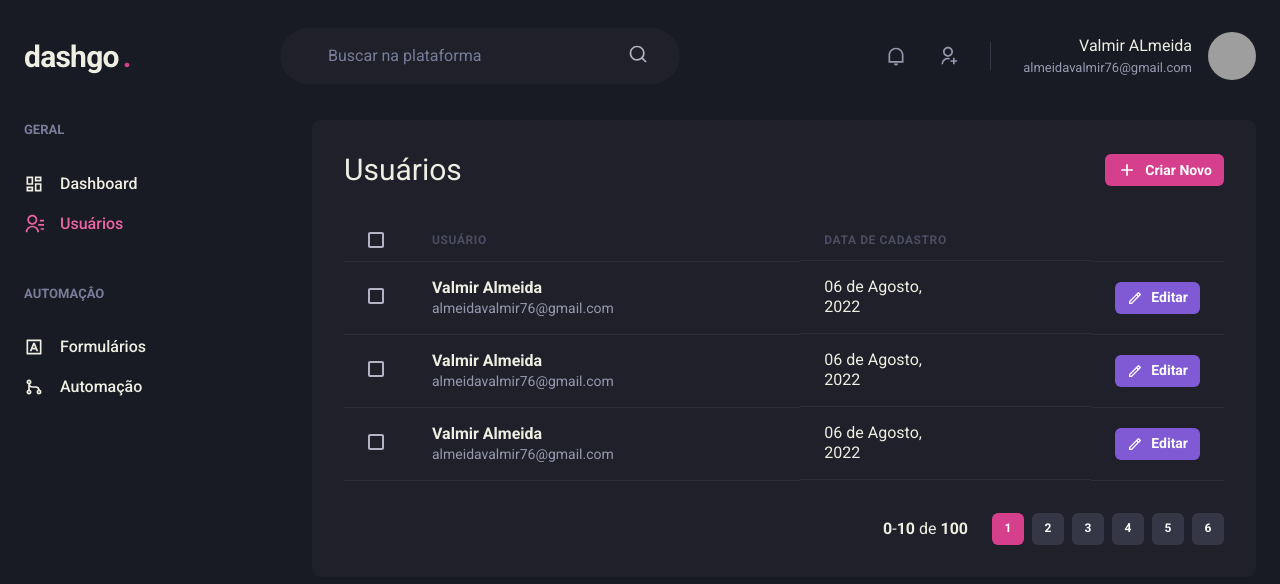
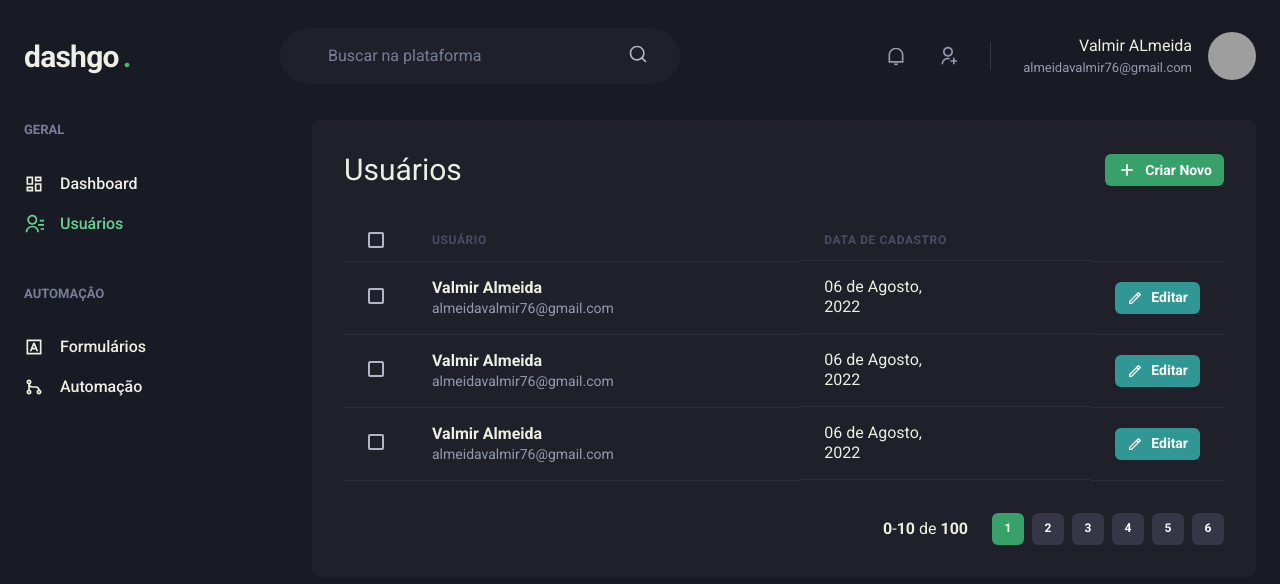
Before and after one commit to valmir1227/React-Chakra-Dashboard, a Next.js app: page /users in a window 1280 px wide. Shown: the top 584 px of the page. Built offline with nearby package versions, Linux system fonts and the light colour scheme; grey boxes are pictures that could not be loaded.

Commit message:
:art: modifying theme app

```diff
--- a/src/components/ActiveLink.tsx
+++ b/src/components/ActiveLink.tsx
@@ -29,7 +29,7 @@ export default function ActiveLink({
   return (
     <Link {...rest}>
       {cloneElement(children, {
-        color: isActive ? "pink.400" : "gray.50",
+        color: isActive ? "green.300" : "gray.50",
       })}
     </Link>
   );
--- a/src/components/Form/Input.tsx
+++ b/src/components/Form/Input.tsx
@@ -23,7 +23,7 @@ const InputBase: ForwardRefRenderFunction<HTMLInputElement, InputProps> = (
       <ChakraInput
         name={name}
         id={name}
-        focusBorderColor="pink.500"
+        focusBorderColor="green.400"
         bgColor="gray.900"
         variant="filled"
         _hover={{
--- a/src/components/Logo/Logo.tsx
+++ b/src/components/Logo/Logo.tsx
@@ -11,7 +11,7 @@ export default function Logo() {
       w="64"
     >
       dashgo
-      <Text as="span" color="pink.500" marginLeft={1}>
+      <Text as="span" color="green.400" marginLeft={1}>
         .
       </Text>
     </Text>
--- a/src/components/Pagination/PaginationItem.tsx
+++ b/src/components/Pagination/PaginationItem.tsx
@@ -16,10 +16,10 @@ export default function PaginationItem({
         size="sm"
         fontSize="xs"
         w="4"
-        colorScheme="pink"
+        colorScheme="green"
         disabled
         _disabled={{
-          bgColor: "pink.500",
+          bgColor: "green.400",
           cursor: "defaltt",
         }}
       >
@@ -32,7 +32,7 @@ export default function PaginationItem({
       size="sm"
       fontSize="xs"
       w="4"
-      colorScheme="pink"
+      colorScheme="green"
       bg="gray.700"
       _hover={{ bg: "gray.500" }}
     >
--- a/src/pages/dashboard.tsx
+++ b/src/pages/dashboard.tsx
@@ -16,6 +16,7 @@ const options: ApexOptions = {
     zoom: { enabled: false },
     foreColor: theme.colors.gray["500"],
   },
+  colors: [theme.colors.blue["400"]],
 
   grid: { show: false },
   dataLabels: {
@@ -44,8 +45,8 @@ const options: ApexOptions = {
     type: "gradient",
     gradient: {
       shade: "dark",
-      opacityFrom: 0.7,
-      opacityTo: 0.3,
+      opacityFrom: 1,
+      opacityTo: 0.4,
     },
   },
 };
--- a/src/pages/index.tsx
+++ b/src/pages/index.tsx
@@ -58,7 +58,7 @@ export default function SignIn() {
           href="/dashboard"
           type="submit"
           mt="6"
-          colorScheme="pink"
+          colorScheme="green"
           size="lg"
           isLoading={formState.isSubmitting}
         >
--- a/src/pages/users/create.tsx
+++ b/src/pages/users/create.tsx
@@ -109,7 +109,7 @@ export default function createUser() {
               </Link>
               <Button
                 type="submit"
-                colorScheme="pink"
+                colorScheme="green"
                 isLoading={formState.isSubmitting}
               >
                 Salvar
--- a/src/pages/users/index.tsx
+++ b/src/pages/users/index.tsx
@@ -13,6 +13,7 @@ import {
   Tr,
   Text,
   useBreakpointValue,
+  theme,
 } from "@chakra-ui/react";
 import Link from "next/link";
 import { RiAddLine, RiPencilLine, RiRefreshLine } from "react-icons/ri";
@@ -43,7 +44,7 @@ export default function UserList() {
                 as="a"
                 size="sm"
                 fontSize="sm"
-                colorScheme="pink"
+                colorScheme="green"
                 leftIcon={<Icon as={RiAddLine} fontSize="20"></Icon>}
               >
                 Criar Novo
@@ -54,7 +55,7 @@ export default function UserList() {
             <Thead>
               <Tr>
                 <Th px="6" color="gray.300" width="8">
-                  <Checkbox colorScheme="pink" />
+                  <Checkbox colorScheme="green" />
                 </Th>
                 <Th>Usuário</Th>
                 <Th display={["none", "block"]}>Data de cadastro</Th>
@@ -64,7 +65,7 @@ export default function UserList() {
             <Tbody>
               <Tr>
                 <Td px="6">
-                  <Checkbox colorScheme="pink" />
+                  <Checkbox colorScheme="green" />
                 </Td>
                 <Td>
                   <Box>
@@ -83,7 +84,7 @@ export default function UserList() {
                     as="a"
                     size="sm"
                     fontSize="sm"
-                    colorScheme="purple"
+                    colorScheme="teal"
                     leftIcon={<Icon as={RiPencilLine} fontSize="16"></Icon>}
                   >
                     {isWidescreen ? "Editar" : ""}
@@ -93,7 +94,7 @@ export default function UserList() {
 
               <Tr>
                 <Td px="6">
-                  <Checkbox colorScheme="pink" />
+                  <Checkbox colorScheme="green" />
                 </Td>
                 <Td>
                   <Box>
@@ -112,7 +113,7 @@ export default function UserList() {
                     as="a"
                     size="sm"
                     fontSize="sm"
-                    colorScheme="purple"
+                    colorScheme="teal"
                     leftIcon={<Icon as={RiPencilLine} fontSize="16"></Icon>}
                   >
                     {isWidescreen ? "Editar" : ""}
@@ -122,7 +123,7 @@ export default function UserList() {
 
               <Tr>
                 <Td px="6">
-                  <Checkbox colorScheme="pink" />
+                  <Checkbox colorScheme="teal" />
                 </Td>
                 <Td>
                   <Box>
@@ -141,7 +142,7 @@ export default function UserList() {
                     as="a"
                     size="sm"
                     fontSize="sm"
-                    colorScheme="purple"
+                    colorScheme="teal"
                     leftIcon={<Icon as={RiPencilLine} fontSize="16"></Icon>}
                   >
                     {isWidescreen ? "Editar" : ""}
```
Also changed, not shown: data-fething.txt (added).
